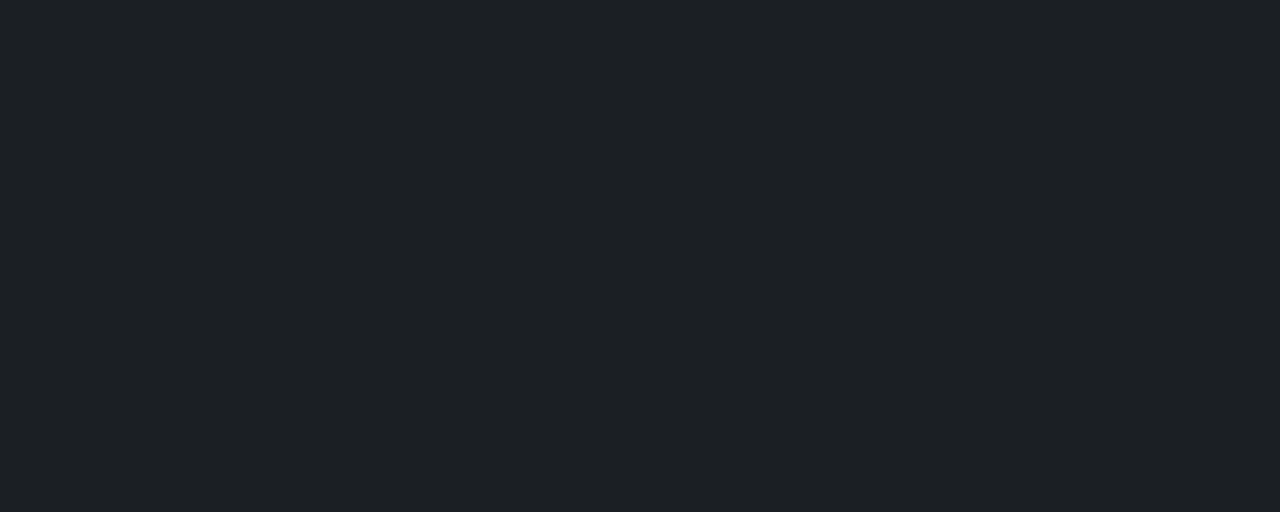
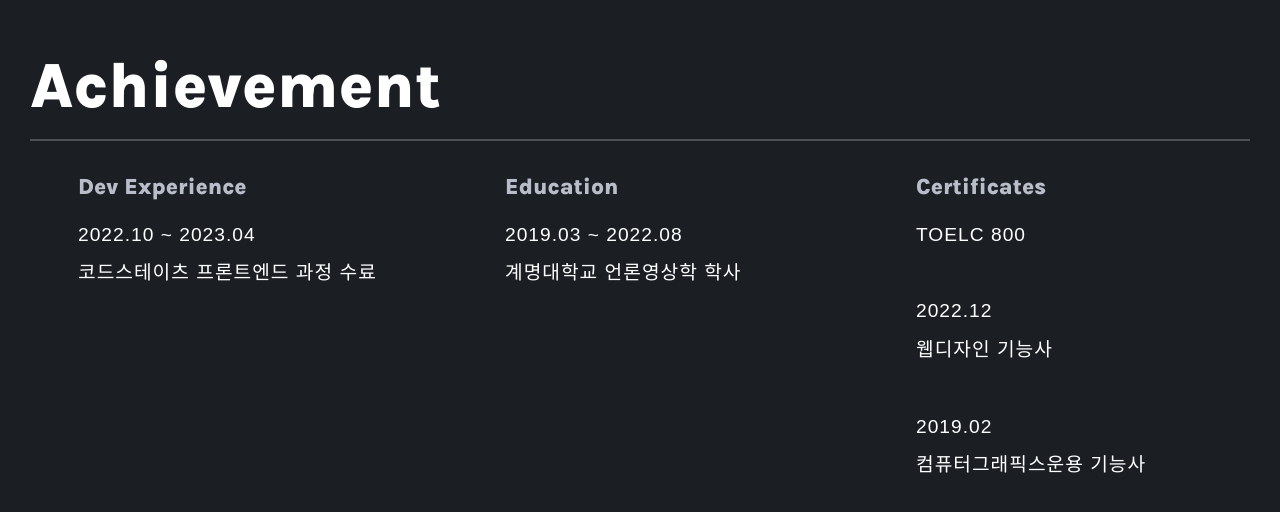
Before and after one commit to sienna0715/my-portfolio, a React (Create React App) app: page / in a window 1280 px wide. Shown: the part 5048-5560 px from the top of the page. Built offline with nearby package versions, Linux system fonts and the light colour scheme; a web font is replaced by a local one.

Commit message:
achieve component done

```diff
--- a/src/components/Achieve.jsx
+++ b/src/components/Achieve.jsx
@@ -1,10 +1,42 @@
 import React from "react";
 import styled from "styled-components";
+import { FONT_STYLE } from "../style/fontStyle";
 
 function Achieve() {
   return (
     <AchieveWrap>
-      <AchieveContainar></AchieveContainar>
+      <AchieveContainar>
+        <Title>Achievement</Title>
+        <Line />
+        <ContentsBox>
+          <LeftBox>
+            <SubTitle>Dev Experience</SubTitle>
+            <Content>
+              2022.10 ~ 2023.04 <br />
+              코드스테이츠 프론트엔드 과정 수료
+            </Content>
+          </LeftBox>
+          <MiddleBox>
+            <SubTitle>Education</SubTitle>
+            <Content>
+              2019.03 ~ 2022.08 <br />
+              계명대학교 언론영상학 학사
+            </Content>
+          </MiddleBox>
+          <RightBox>
+            <SubTitle>Certificates</SubTitle>
+            <Content>
+              TOELC 800 <br />
+              <br />
+              2022.12 <br />
+              웹디자인 기능사 <br />
+              <br />
+              2019.02 <br />
+              컴퓨터그래픽스운용 기능사 <br />
+            </Content>
+          </RightBox>
+        </ContentsBox>
+      </AchieveContainar>
     </AchieveWrap>
   );
 }
@@ -27,3 +59,45 @@ const AchieveContainar = styled.div`
   flex-direction: column;
   justify-content: center;
 `;
+
+const Title = styled.div`
+  ${FONT_STYLE.title.title_40_extraBold}
+  margin-top: 3rem;
+  margin-bottom: 1rem;
+`;
+
+const Line = styled.div`
+  border: 1px solid var(--color-border);
+  margin-bottom: 2rem;
+`;
+
+const ContentsBox = styled.div`
+  width: 100%;
+  display: flex;
+`;
+
+const LeftBox = styled.div`
+  width: 35%;
+  padding-left: 3rem;
+`;
+
+const MiddleBox = styled.div`
+  width: 35%;
+  padding-left: 3rem;
+`;
+
+const RightBox = styled.div`
+  width: 30%;
+  padding-left: 2rem;
+`;
+
+const SubTitle = styled.div`
+  margin-bottom: 1rem;
+  color: var(--color-gray);
+  ${FONT_STYLE.title.title_14_extraBold}
+`;
+
+const Content = styled.div`
+  ${FONT_STYLE.text.text_12_medium}
+  line-height: 2;
+`;
```
